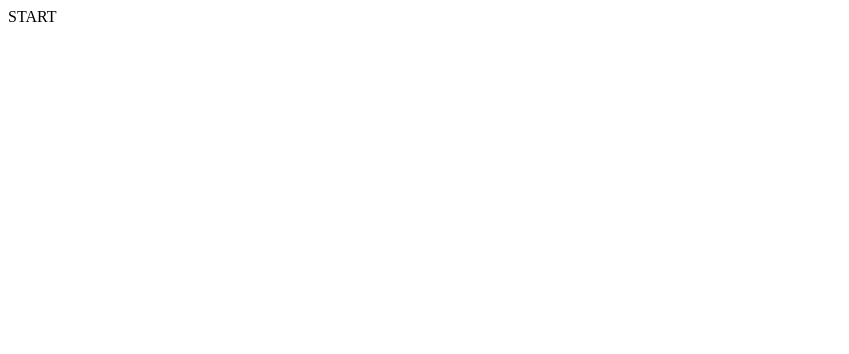
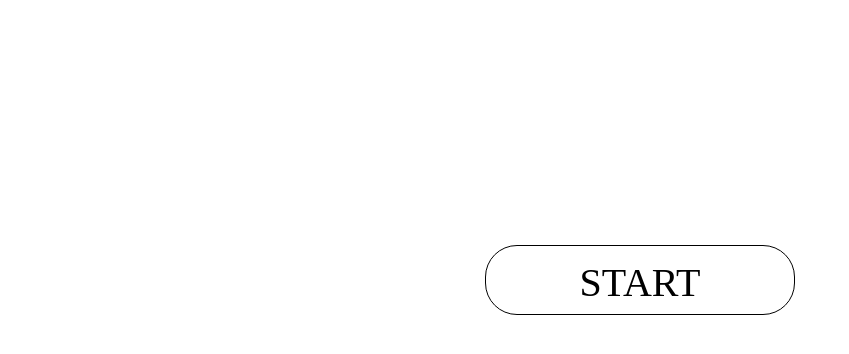
Before and after one commit to megabyte-hackathon/megabyte-hackathon-front, a React (Create React App) app: page / in a window 1280 px wide. Shown: the top 354 px of the page, without its empty margins (0-849 px from the left). Built offline with nearby package versions, Linux system fonts and the light colour scheme.

Commit message:
feat: Added Start Page.

```diff
--- a/src/App.js
+++ b/src/App.js
@@ -1,14 +1,22 @@
 import Start from "./routes/Start";
 import { Routes, Route } from "react-router-dom";
+import NearCom from "./routes/NearCom";
+import styled from "styled-components";
 
 function App() {
   return (
-    <div className="App">
+    <Main className="App">
       <Routes>
         <Route path="/" element={<Start />}></Route>
+        <Route path="/nearcompany" element={<NearCom />}></Route>
       </Routes>
-    </div>
+    </Main>
   );
 }
 
+const Main = styled.div`
+  width: 100%;
+  height: 100%;
+`;
+
 export default App;
--- a/src/routes/Start.jsx
+++ b/src/routes/Start.jsx
@@ -1,5 +1,113 @@
+import { useState } from "react";
+import styled from "styled-components";
+
 const Start = () => {
-  return <div>START</div>;
+  const [start, setStart] = useState(false);
+  const [career, setCareer] = useState("");
+  console.log(start);
+  console.log(career);
+  function nextPage() {}
+  return (
+    <StartBody>
+      {!start && (
+        <SetBtn
+          onClick={() => {
+            setStart(!start);
+          }}
+        >
+          START
+        </SetBtn>
+      )}
+      {start && !career && (
+        <CareerSelect>
+          <div
+            onClick={() => {
+              setCareer("new");
+            }}
+          >
+            신입
+          </div>
+          <div
+            onClick={() => {
+              setCareer("career");
+            }}
+          >
+            경력
+          </div>
+        </CareerSelect>
+      )}
+      {career === "career" && (
+        <CareerPeriod>
+          <div>1년</div>
+          <div>2년</div>
+          <div>3년</div>
+          <div>4년</div>
+          <div>5년 이상</div>
+        </CareerPeriod>
+      )}
+    </StartBody>
+  );
 };
 
+const StartBody = styled.div`
+  position: absolute;
+  top: 50%;
+  left: 50%;
+`;
+const SetBtn = styled.div`
+  margin: -100% 0 0 -100%;
+  border: 1px solid black;
+  border-radius: 2rem;
+  font-size: 2.5rem;
+  text-align: center;
+  padding: 0.8rem 1rem 0.5rem 1rem;
+  cursor: pointer;
+  &:hover {
+    background-color: red;
+    color: white;
+    border: 1px solid red;
+  }
+`;
+const CareerSelect = styled.div`
+  margin: -100% 0 0 -100%;
+  display: flex;
+  flex-direction: column;
+  height: 100%;
+  div {
+    text-align: center;
+    border: 1px solid black;
+    border-radius: 2rem;
+    padding: 0.8rem 1rem 0.5rem 1rem;
+    font-size: 2.5rem;
+    margin: 1rem;
+    cursor: pointer;
+    &:hover {
+      background-color: blue;
+      color: white;
+      border: 1px solid blue;
+    }
+  }
+`;
+
+const CareerPeriod = styled.div`
+  margin: -150% 0 0 -100%;
+  display: flex;
+  flex-direction: column;
+  height: 100%;
+  div {
+    text-align: center;
+    border: 1px solid black;
+    border-radius: 2rem;
+    padding: 0.8rem 0rem 0.5rem 0rem;
+    font-size: 2.5rem;
+    margin: 1rem;
+    cursor: pointer;
+    &:hover {
+      background-color: blue;
+      color: white;
+      border: 1px solid blue;
+    }
+  }
+`;
+
 export default Start;
```
Also changed, not shown: 1 other file (tests, documents, lock files or other folders).
